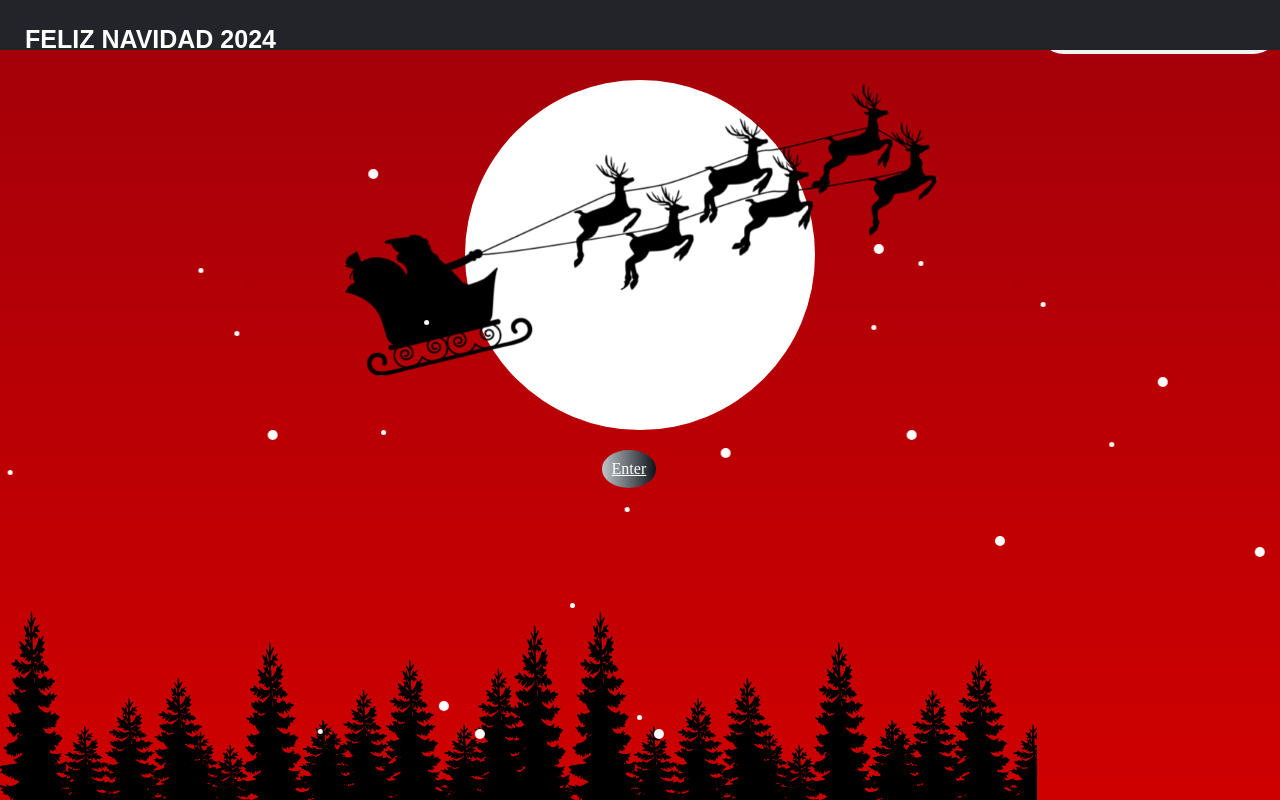
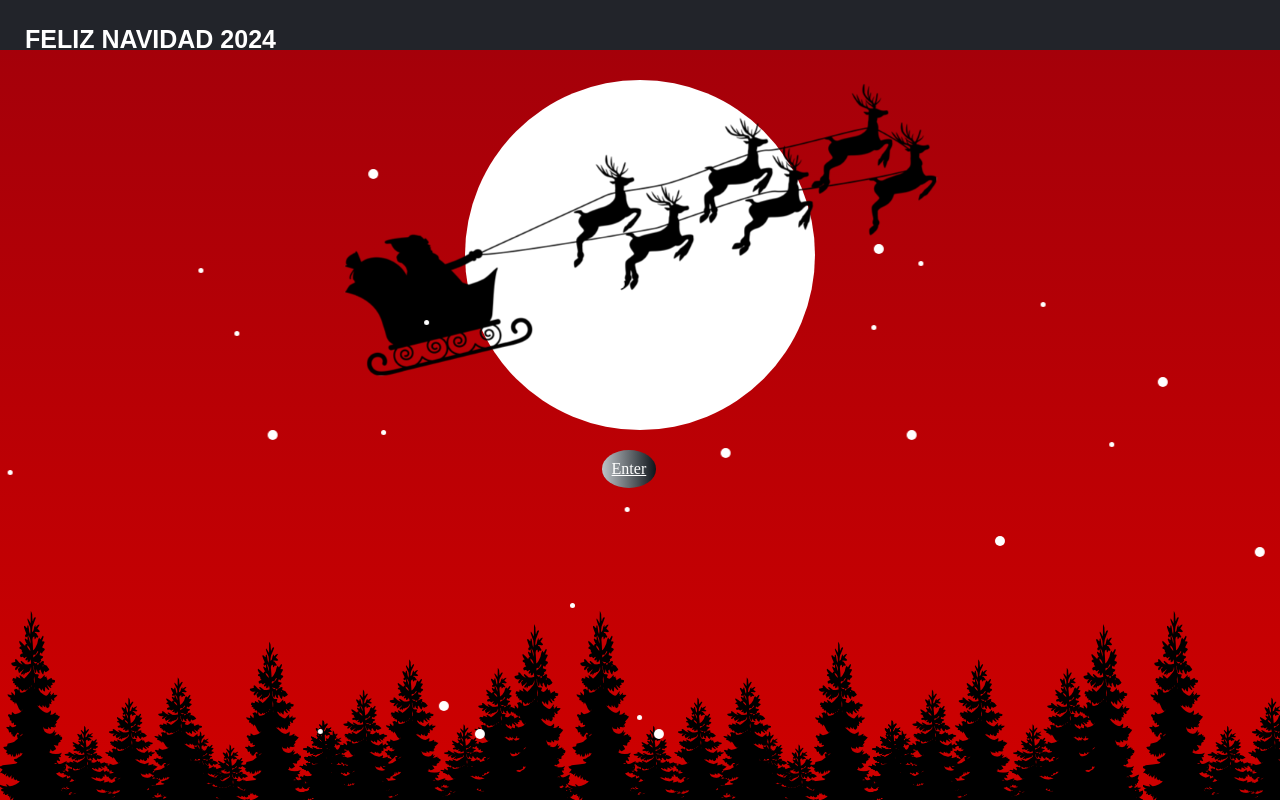
Before and after one commit to alexalv17a/navidadconh, a plain HTML site: page index.html in a window 1280 px wide. Drawn offline with Linux system fonts and the light colour scheme.

Commit message:
Update index.html

```diff
--- a/index.html
+++ b/index.html
@@ -11,7 +11,7 @@
   <body>
     <div class="container">
     </div>
-     <audio src="img/navidad.mp3" autoplay="autoplay" loop="loop" controls></audio>
+     <audio src="navidad.mp3" autoplay="autoplay" loop="loop"></audio>
     <div class="circulo">
       </div>
     <header>
```
